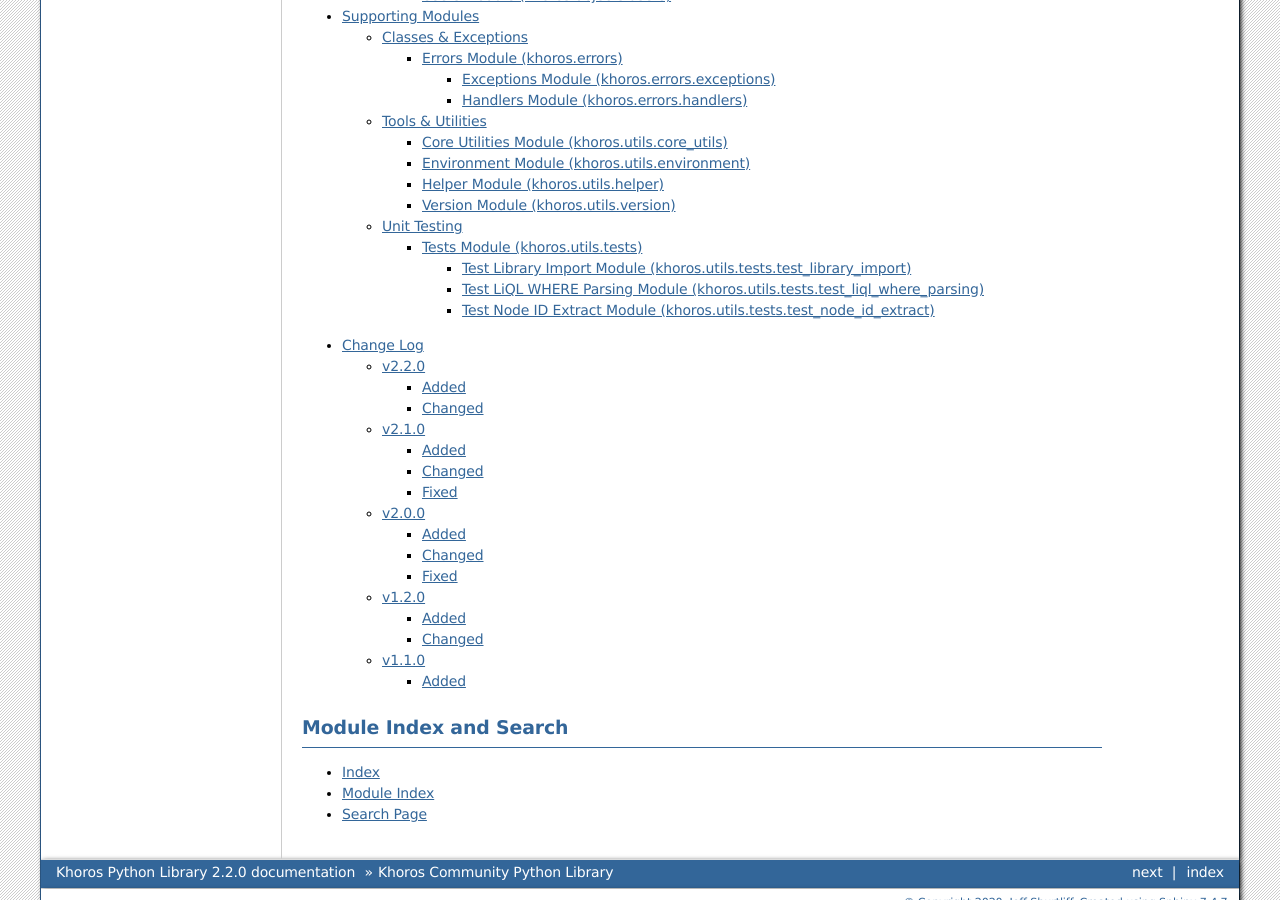
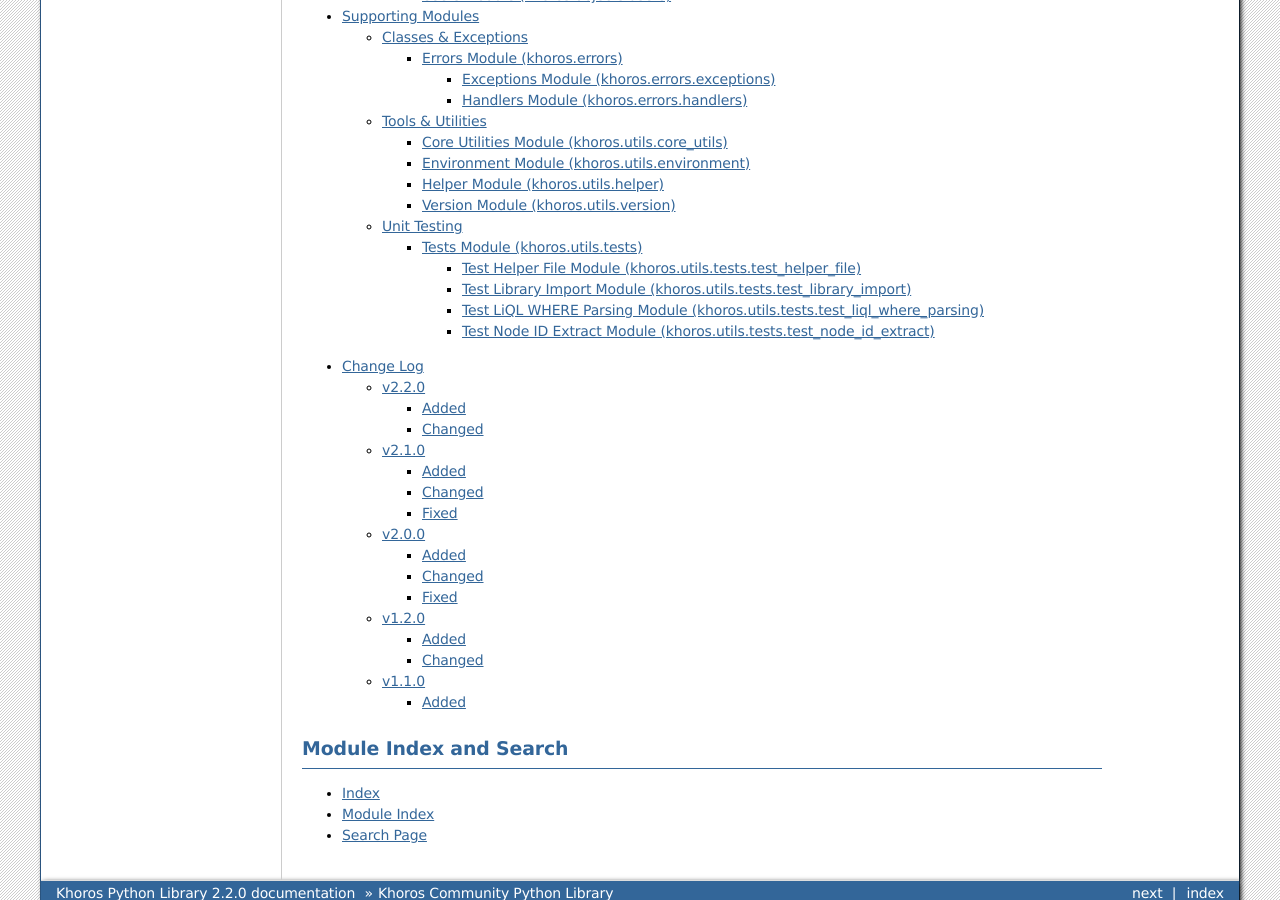
Before and after one commit to jeffshurtliff/khoros, a Sphinx documentation site: the page built from docs/index.rst, in a window 1280 px wide and 900 px high, scrolled down 847 px. Built offline with Sphinx 7.4.7, drawn with Linux system fonts in a browser that asks for light colours.

Commit message:
Added section on the test_helper_file unit test module in the Supporting Modules page

```diff
--- a/docs/supporting-modules.rst
+++ b/docs/supporting-modules.rst
@@ -15,6 +15,7 @@
     * `Version Module (khoros.utils.version)`_
 * `Unit Testing`_
     * `Tests Module (khoros.utils.tests)`_
+        * `Test Helper File Module (khoros.utils.tests.test_helper_file)`_
         * `Test Library Import Module (khoros.utils.tests.test_library_import)`_
         * `Test LiQL WHERE Parsing Module (khoros.utils.tests.test_liql_where_parsing)`_
         * `Test Node ID Extract Module (khoros.utils.tests.test_node_id_extract)`_
@@ -135,6 +136,17 @@
 
 |
 
+Test Helper File Module (khoros.utils.tests.test_helper_file)
+-------------------------------------------------------------
+This module is used by pytest to verify that the helper configuration files work properly.
+
+.. automodule:: khoros.utils.tests.test_helper_file
+   :members:
+
+:doc:`Return to Top <supporting-modules>`
+
+|
+
 Test Library Import Module (khoros.utils.tests.test_library_import)
 -------------------------------------------------------------------
 This module tests importing each of the primary modules in the library.
```
